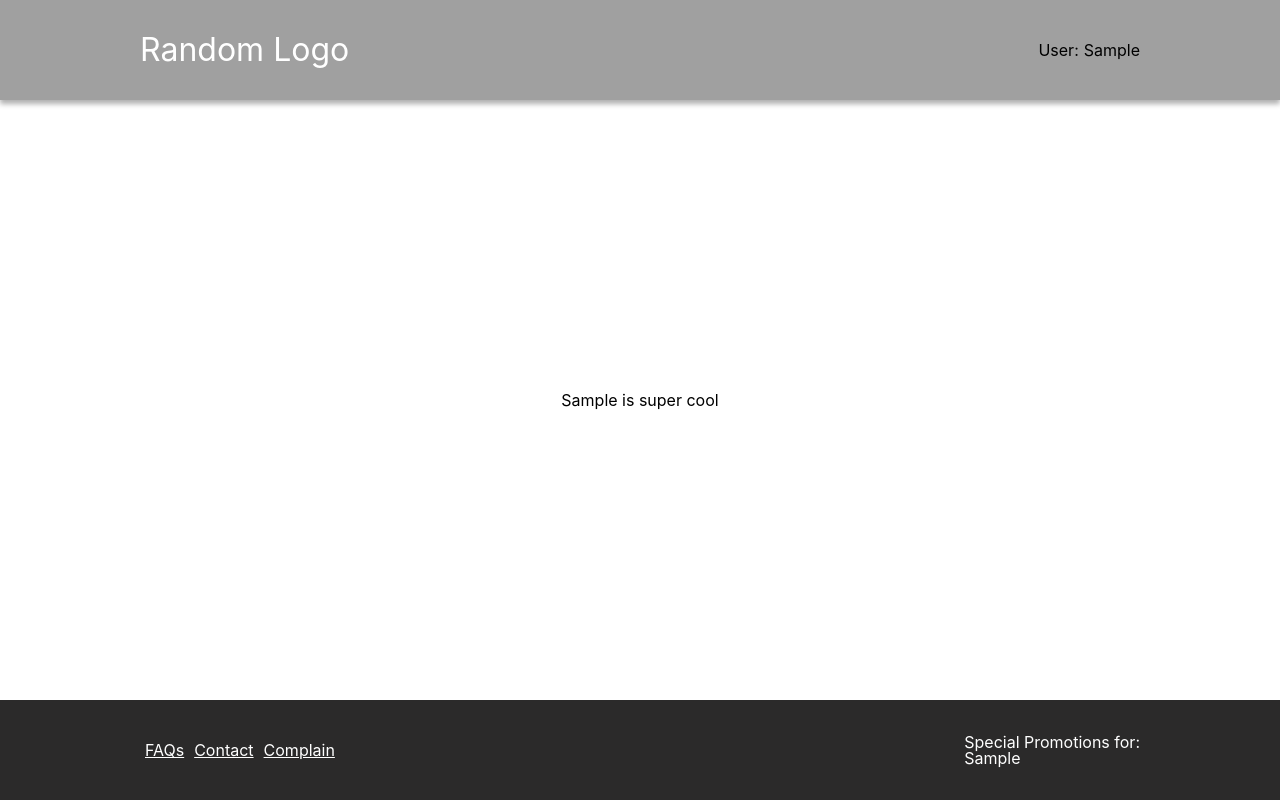
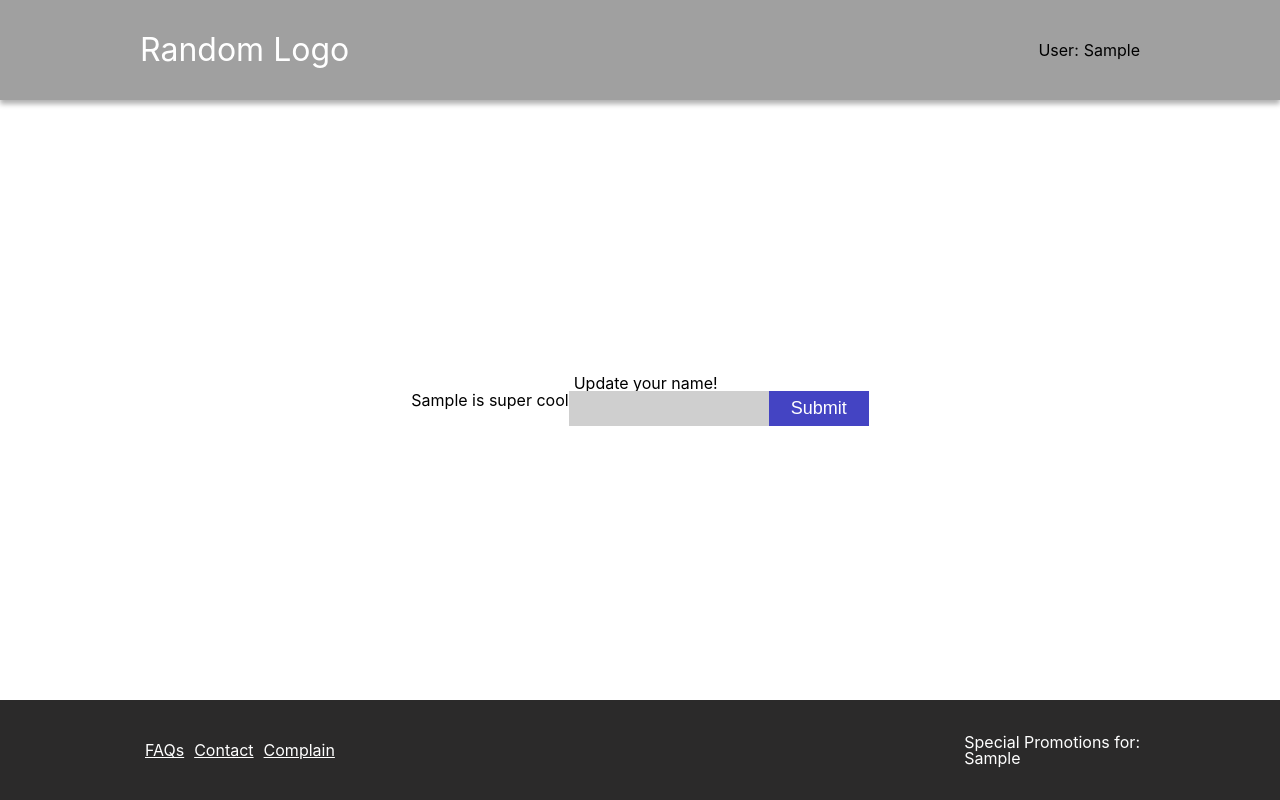
Before and after one commit to joshborup/redux-wpx9, a React (Create React App) app: page / in a window 1280 px wide. Both pictures are taken after typing "Sample" into the empty fields and a click on the button "Submit". Built offline with nearby package versions, Linux system fonts and the light colour scheme.

Commit message:
final commit

```diff
--- a/src/components/Content/Content.js
+++ b/src/components/Content/Content.js
@@ -1,16 +1,20 @@
 import React, { Component } from "react";
 import { connect } from "react-redux";
 import Login from "./Login";
+import UpdateName from "./UpdateName";
 import { loginUser } from "../../ducks/reducer";
 
 class Content extends Component {
 	render() {
-		const { loginUser } = this.props;
+		const { loginUser, user } = this.props;
 		return (
 			<div className="content">
 				<div className="d-c">
-					{this.props.user ? (
-						`${this.props.user} is super cool`
+					{user ? (
+						<div>
+							{`${user} is super cool`}
+							<UpdateName />
+						</div>
 					) : (
 						<Login login={loginUser} />
 					)}
--- /dev/null
+++ b/src/components/Content/UpdateName.js
@@ -0,0 +1,37 @@
+import React, { Component } from "react";
+import { connect } from "react-redux";
+import { updateName } from "../../ducks/reducer";
+
+class UpdateName extends Component {
+	constructor(props) {
+		super(props);
+		this.state = {
+			name: ""
+		};
+	}
+
+	render() {
+		const { updateName } = this.props;
+		return (
+			<div>
+				<h1>Update your name!</h1>
+				<input
+					value={this.state.name}
+					onChange={(e) => this.setState({ name: e.target.value })}
+				/>
+				<button onClick={() => updateName(this.state.name)}>
+					Submit
+				</button>
+			</div>
+		);
+	}
+}
+
+const mapDispatchToProps = {
+	updateName: updateName
+};
+
+export default connect(
+	null,
+	mapDispatchToProps
+)(UpdateName);
```
